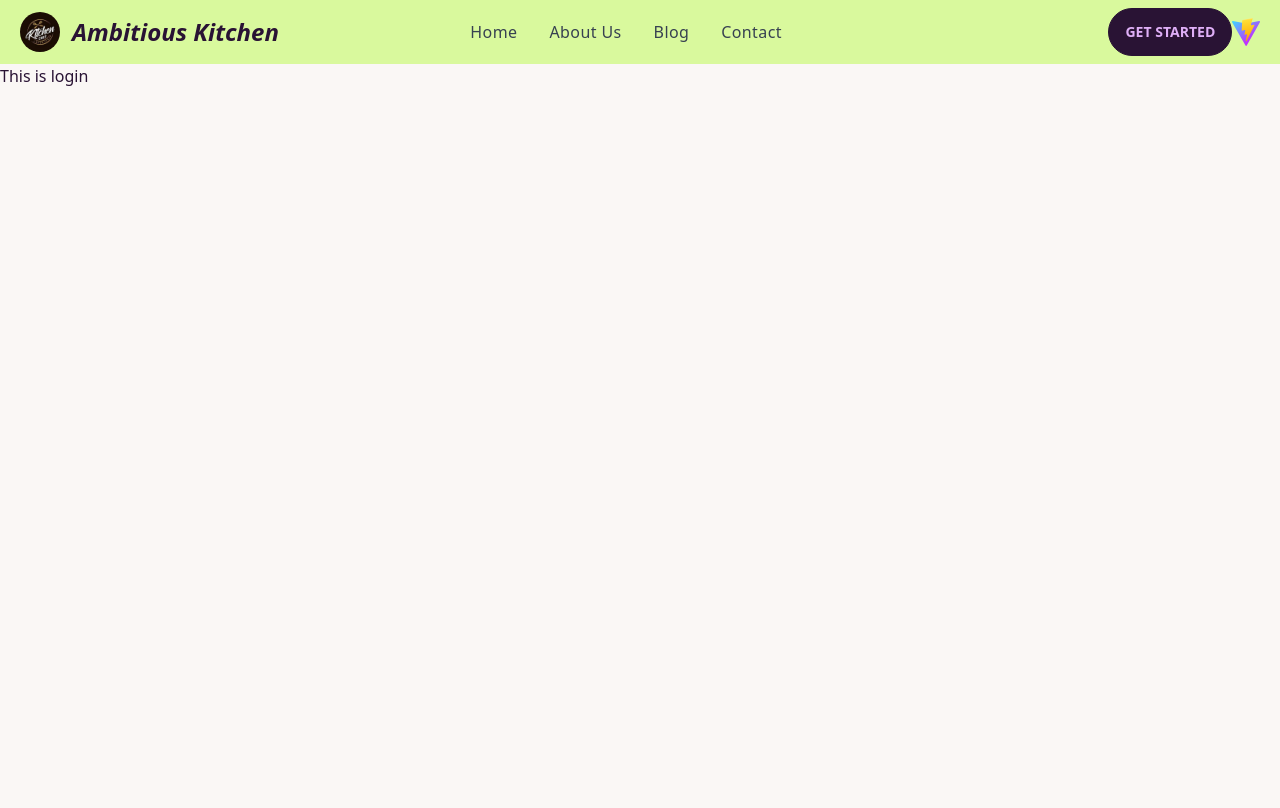
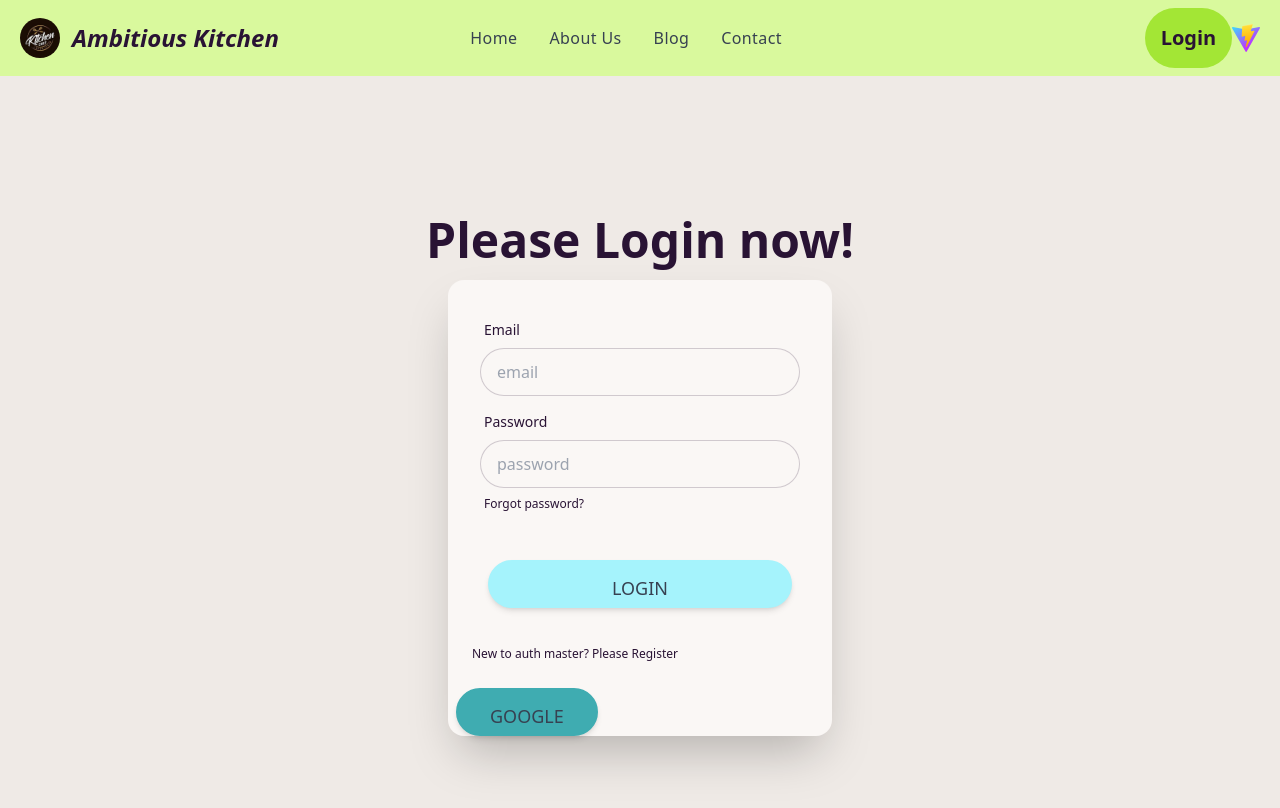
Before and after one commit to mdalaminfaraji/Amibitus-kitchen-client, a React (Vite) app: page /login in a window 1280 px wide. Shown: the top 808 px of the page. Built offline with nearby package versions, Linux system fonts and the light colour scheme.

Commit message:
login and register page design done

```diff
--- a/package.json
+++ b/package.json
@@ -11,6 +11,7 @@
   },
   "dependencies": {
     "daisyui": "^2.51.6",
+    "firebase": "^9.21.0",
     "localforage": "^1.10.0",
     "match-sorter": "^6.3.1",
     "react": "^18.2.0",
--- a/src/Navbar/Navbar.jsx
+++ b/src/Navbar/Navbar.jsx
@@ -102,7 +102,7 @@
     </ul>
   </div>
   <div className="navbar-end">
-    <a className="btn">Get started</a>
+    <Link to="/login" className="font-bold text-xl bg-lime-400 p-4 rounded-full">Login</Link>
   </div>
   <div className="w-10 rounded-full">
           <img src="../public/vite.svg" />
--- /dev/null
+++ b/src/Providers/AuthProviders.jsx
@@ -0,0 +1,11 @@
+import React from 'react';
+
+const AuthProviders = () => {
+    return (
+        <div>
+
+        </div>
+    );
+};
+
+export default AuthProviders;
--- a/src/component/Login.jsx
+++ b/src/component/Login.jsx
@@ -1,10 +1,78 @@
-import React from 'react';
+import React, { useContext } from 'react';
+import { Link } from 'react-router-dom';
+// import { AuthContext } from '../Providers/AuthProviders';
+
 
 const Login = () => {
+
+    // const {signIn, signInWithGoogle}=useContext(AuthContext);
+
+    const handleLogin=(event)=>{
+          event.preventDefault();
+          const form=event.target;
+          const email=form.email.value;
+          const password=form.password.value;
+          console.log(email, password);
+
+          signIn(email, password)
+          .then(result=>{
+            const loggedUser=result.user;
+            console.log(loggedUser);
+            form.reset();
+          })
+          .catch(error=>{
+            console.log(error);
+          })
+    }
+
+    const handleGoogleSignIn=()=>{
+        signInWithGoogle()
+        .then(result=>{
+            const loggedUser=result.user;
+            console.log(loggedUser);
+        })
+        .catch(error=>{
+            console.log(error);
+        })
+    }
     return (
-        <div>
-            <h1>This is login </h1>
+        <div className="hero min-h-screen bg-base-200">
+        <div className="hero-content flex-col">
+          <div className="text-center">
+            <h1 className="text-5xl font-bold">Please Login now!</h1>
+          </div>
+          <div className="card flex-shrink-0 w-full max-w-sm shadow-2xl bg-base-100">
+            <form onSubmit={handleLogin} className="card-body">
+              <div className="form-control">
+                <label className="label">
+                  <span className="label-text">Email</span>
+                </label>
+                <input type="email" placeholder="email" name='email' className="input input-bordered" required/>
+              </div>
+              <div className="form-control">
+                <label className="label">
+                  <span className="label-text">Password</span>
+                </label>
+                <input type="password" placeholder="password" name='password' className="input input-bordered" required/>
+                <label className="label">
+                  <a href="#" className="label-text-alt link link-hover">Forgot password?</a>
+                </label>
+              </div>
+              <div className="form-control mt-6">
+                <button className="btn btn-primary">Login</button>
+              </div>
+            </form>
+            <p className='mb-4 ml-6'>
+            <Link to="/register" className="label-text-alt link link-hover">
+            New to auth master? Please Register
+            </Link>
+            </p>
+            <div>
+            <button onClick={handleGoogleSignIn} className="btn btn-active btn-primary">Google</button>
+            </div>
+          </div>
         </div>
+      </div>
     );
 };
 
--- a/src/component/Register.jsx
+++ b/src/component/Register.jsx
@@ -1,10 +1,64 @@
-import React from 'react';
+import React, { useContext } from 'react';
+import { Link } from 'react-router-dom';
+// import { AuthContext } from '../Providers/AuthProviders';
 
 const Register = () => {
+//   const {user,createUser}=useContext(AuthContext);
+
+
+ const handleRegister=(event)=>{
+    event.preventDefault();
+    const form=event.target;
+    const name=form.name.value;
+    const email=form.email.value;
+    const password=form.password.value;
+    console.log(name, email, password);
+    createUser(email, password)
+    .then(result=>{
+        const loggedUser=result.user;
+        console.log(loggedUser);
+        form.reset();
+    })
+    .catch(error=>{
+        console.log(error);
+    })
+ }
     return (
-        <div>
-            <h1>This is register</h1>
+        <div className="hero min-h-screen bg-base-200">
+        <div className="hero-content flex-col">
+          <div className="text-center lg:text-left">
+            <h1 className="text-5xl font-bold">Please Register now!</h1>
+          </div>
+          <div className="card flex-shrink-0 w-full max-w-sm shadow-2xl bg-base-100">
+            <form onSubmit={handleRegister} className="card-body">
+              <div className="form-control">
+                <label className="label">
+                  <span className="label-text">Name</span>
+                </label>
+                <input type="text" placeholder="name" name='name' className="input input-bordered" required/>
+              </div>
+              <div className="form-control">
+                <label className="label">
+                  <span className="label-text">Email</span>
+                </label>
+                <input type="email" placeholder="email" name='email' className="input input-bordered" required/>
+              </div>
+              <div className="form-control">
+                <label className="label">
+                  <span className="label-text">Password</span>
+                </label>
+                <input type="password" placeholder="password" name='password' className="input input-bordered" required/>
+                <label className="label">
+                  <Link to="/login" className="label-text-alt link link-hover">Already have an account</Link>
+                </label>
+              </div>
+              <div className="form-control mt-6">
+                <button className="btn btn-primary">Register</button>
+              </div>
+            </form>
+          </div>
         </div>
+      </div>
     );
 };
 
--- /dev/null
+++ b/src/firebase/firebase.config.js
@@ -0,0 +1,19 @@
+// Import the functions you need from the SDKs you need
+import { initializeApp } from "firebase/app";
+// TODO: Add SDKs for Firebase products that you want to use
+// https://firebase.google.com/docs/web/setup#available-libraries
+
+// Your web app's Firebase configuration
+const firebaseConfig = {
+  apiKey: "AIzaSyBPgaHWP6frQEzw4ZfeMlXB4m0GDm5CKZo",
+  authDomain: "ambitious-kitchen-262f3.firebaseapp.com",
+  projectId: "ambitious-kitchen-262f3",
+  storageBucket: "ambitious-kitchen-262f3.appspot.com",
+  messagingSenderId: "1029053167492",
+  appId: "1:1029053167492:web:43d60576fee369b2b34fd1"
+};
+
+// Initialize Firebase
+const app = initializeApp(firebaseConfig);
+
+export default app;
```
Also changed, not shown: 1 other file (tests, documents, lock files or other folders).
